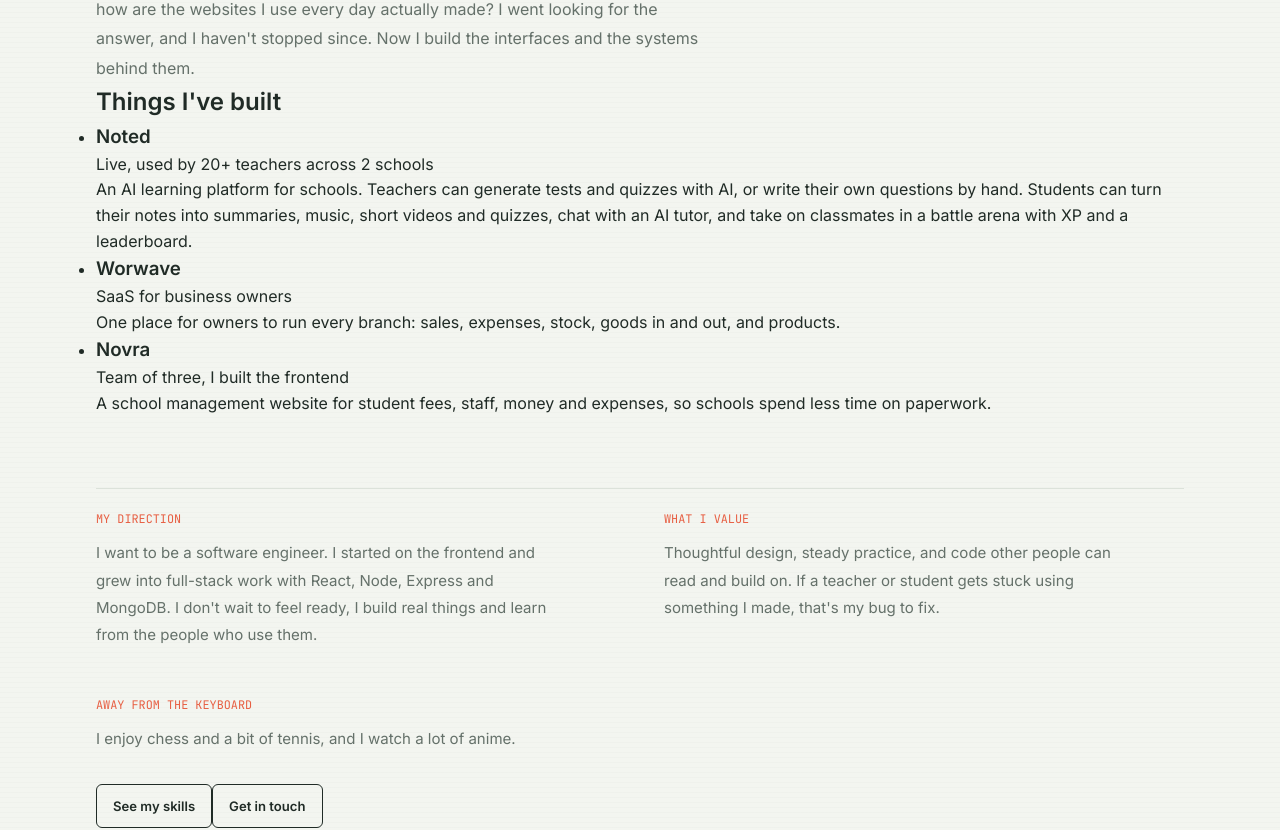
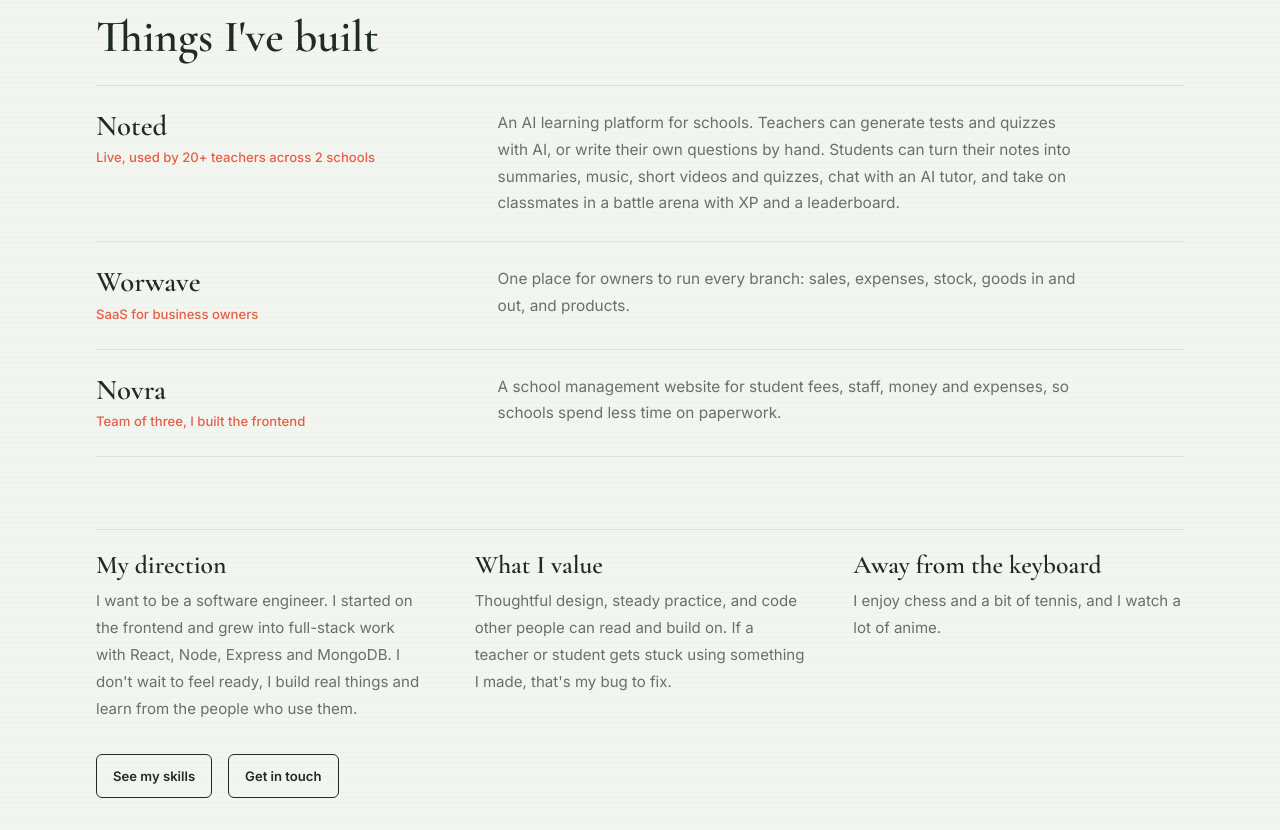
Before and after one commit to mickeyweb1/Micklyweb1-portfolio, a React (Vite) app in the folder portfolio/: page /about in a window 1280 px wide. Shown: the part 635-1465 px from the top of the page. Built offline with nearby package versions, Linux system fonts and the light colour scheme.

Commit message:
Refactor About.css for layout and typography updates
Adjusted font sizes and line heights for better readability. Added styles for projects and details sections.

```diff
--- a/portfolio/src/Pages/About/About.css
+++ b/portfolio/src/Pages/About/About.css
@@ -13,10 +13,10 @@
 	max-width: 790px;
 	color: var(--text);
 	font-family: var(--font-display);
-	font-size: clamp(3.5rem, 8vw, 6.75rem);
+	font-size: clamp(2.8rem, 6.5vw, 5rem);
 	font-weight: 600;
 	letter-spacing: 0;
-	line-height: 0.92;
+	line-height: 0.98;
 }
 
 .about-page .content-page__intro > p:last-child {
@@ -27,9 +27,62 @@
 	line-height: 1.85;
 }
 
+/* PROJECTS */
+.about-page__projects {
+	margin-top: 4.5rem;
+}
+
+.about-page__heading {
+	margin-bottom: 1.5rem;
+	color: var(--text);
+	font-family: var(--font-display);
+	font-size: clamp(2rem, 4vw, 2.8rem);
+	font-weight: 600;
+	line-height: 1.05;
+}
+
+.about-page__projects ul {
+	list-style: none;
+}
+
+.about-page__project {
+	display: grid;
+	grid-template-columns: 0.7fr 1.3fr;
+	gap: 2rem;
+	padding: 1.5rem 0;
+	border-top: 1px solid var(--border);
+}
+
+.about-page__project:last-child {
+	border-bottom: 1px solid var(--border);
+}
+
+.about-page__project h3 {
+	color: var(--text);
+	font-family: var(--font-display);
+	font-size: 1.8rem;
+	font-weight: 600;
+	line-height: 1.1;
+}
+
+.about-page__meta {
+	margin-top: 0.35rem;
+	color: var(--accent);
+	font-size: 0.82rem;
+	font-weight: 500;
+}
+
+.about-page__project > p {
+	max-width: 60ch;
+	color: var(--muted);
+	font-size: 0.96rem;
+	line-height: 1.75;
+}
+
+/* DETAILS */
 .about-page__details {
 	display: grid;
-	grid-template-columns: repeat(2, minmax(0, 1fr));
+	grid-template-columns: repeat(3, minmax(0, 1fr));
 	gap: 3rem;
 	margin-top: 4.5rem;
 	padding-top: 1.3rem;
@@ -37,12 +90,12 @@
 }
 
 .about-page__details h2 {
-	margin-bottom: 0.65rem;
-	color: var(--accent);
-	font-family: var(--font-mono);
-	font-size: 0.74rem;
-	font-weight: 400;
-	text-transform: uppercase;
+	margin-bottom: 0.5rem;
+	color: var(--text);
+	font-family: var(--font-display);
+	font-size: 1.6rem;
+	font-weight: 600;
+	line-height: 1.1;
 }
 
 .about-page__details p {
@@ -52,14 +105,31 @@
 	line-height: 1.8;
 }
 
+.about-page__links {
+	display: flex;
+	flex-wrap: wrap;
+	gap: 1rem;
+}
+
+@media (max-width: 900px) {
+	.about-page__details {
+		grid-template-columns: 1fr;
+		gap: 1.7rem;
+	}
+}
+
 @media (max-width: 640px) {
 	.about-page {
 		padding: 8.5rem 1.25rem 5rem;
 	}
 
+	.about-page__projects,
 	.about-page__details {
-		grid-template-columns: 1fr;
-		gap: 1.7rem;
 		margin-top: 3rem;
 	}
+
+	.about-page__project {
+		grid-template-columns: 1fr;
+		gap: 0.75rem;
+	}
 }
```
